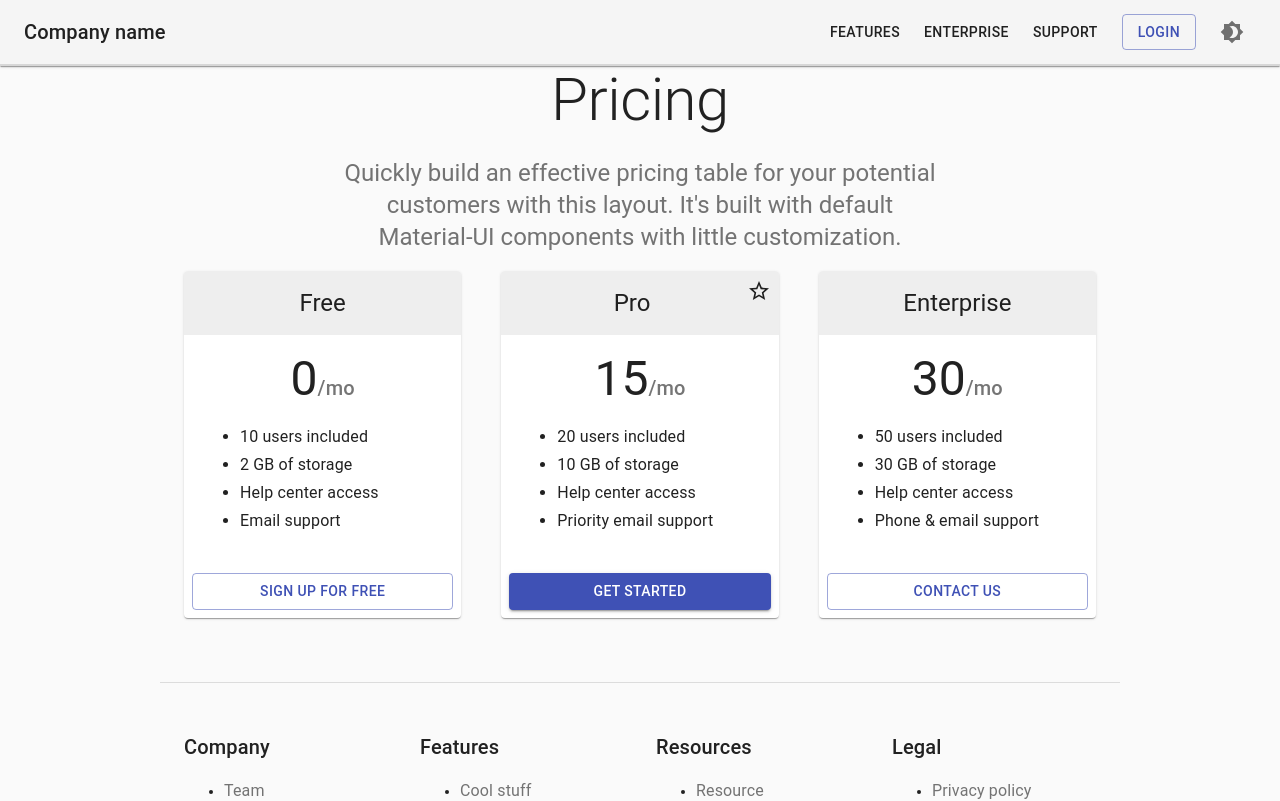
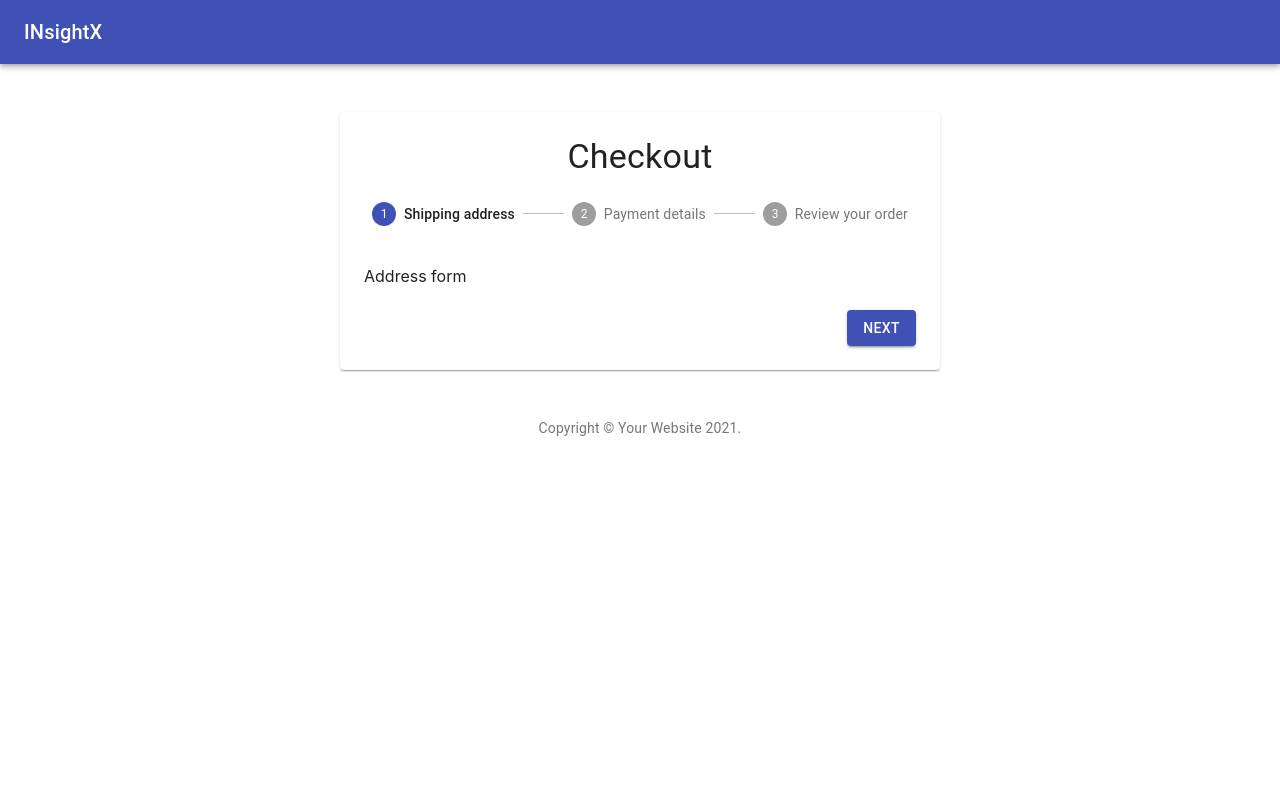
Before and after one commit to jyoti857/material_template, a React (Create React App) app: page / in a window 1280 px wide. Shown: the top 801 px of the page. Built offline with nearby package versions, Linux system fonts and the light colour scheme.

Commit message:
checkout

```diff
--- a/src/App.tsx
+++ b/src/App.tsx
@@ -4,6 +4,7 @@ import { darkTheme, lightTheme } from './appTheme';
 
 import Dashboard from './pages/getting-started/templates/dahboard/Dashboard'
 import Pricing from './pages/getting-started/templates/pricing/Pricing'
+import Checkout from './pages/getting-started/templates/checkout/Checkout'
 
 
 const  App: FC<any> = (props) => {
@@ -12,7 +13,8 @@ const  App: FC<any> = (props) => {
   return (
     <ThemeProvider theme = {theme}>
       {/* <Dashboard toggleTheme = {toggleTheme}/> */}
-      <Pricing toggleTheme={toggleTheme} />
+      {/* <Pricing toggleTheme={toggleTheme} /> */}
+      <Checkout />
     </ThemeProvider>
   );
 }
--- /dev/null
+++ b/src/pages/getting-started/templates/checkout/Checkout.tsx
@@ -0,0 +1,130 @@
+
+import { AppBar, Button, createStyles, makeStyles, Paper, Step, StepLabel, Stepper, Toolbar, Typography } from '@material-ui/core';
+import * as React from 'react';
+import { Copyright } from '../utils';
+
+const useStyles = makeStyles((theme) => createStyles({
+  appbar: {
+    position: 'relative'
+  },
+  layout: {
+    width: 'auto',
+    marginLeft: theme.spacing(2),
+    marginRight: theme.spacing(2),
+    [theme.breakpoints.up(600 + theme.spacing(2)*2)]:{
+      width: 600,
+      marginLeft: 'auto',
+      marginRight: 'auto',
+    },
+  },
+  paper: {
+    marginTop: theme.spacing(3),
+    marginBottom: theme.spacing(3),
+    padding: theme.spacing(2),
+    [theme.breakpoints.up(600 + theme.spacing(3)*2)]:{
+      marginTop: theme.spacing(6),
+      marginBottom: theme.spacing(6),
+      padding: theme.spacing(3),
+    }
+  },
+  stepper: {
+    padding: theme.spacing(3, 0, 5)
+  },
+  buttons:{
+    display: 'flex',
+    justifyContent: 'flex-end'
+  },
+  button: {
+    marginTop: theme.spacing(3),
+    marginLeft: theme.spacing(1)
+  }
+}))
+
+const steps = ['Shipping address', 'Payment details', 'Review your order'];
+const getStepContent = (step: number) => {
+  switch(step){
+    case 0:
+      return <div>Address form</div>
+    case 1:
+      return <div>Address form</div>
+    case 2:
+      return <div>Address form</div>
+    default:
+      throw new Error("unknown step")
+  }
+}
+interface CheckoutProps {
+}
+
+const Checkout: React.FC<CheckoutProps> = (props) => {
+  const classes = useStyles();
+  const [activeStep, setActiveStep] = React.useState(0)
+  const handleNext = () => setActiveStep(prevState => prevState+1)
+  const handleBack = () => setActiveStep(prevState => prevState-1)
+  return (
+    <React.Fragment>
+      <AppBar className={classes.appbar}>
+        <Toolbar>
+          <Typography color='inherit' variant='h6' noWrap>
+            INsightX
+          </Typography>
+        </Toolbar>
+      </AppBar>
+      <main className={classes.layout}>
+        <Paper className={classes.paper}>
+          <Typography component='h2' variant='h4' align='center'>
+            Checkout
+          </Typography>
+          <Stepper activeStep={activeStep} className={classes.stepper}>
+            {steps.map((step) => {
+              return(
+                <Step key={step}>
+                  <StepLabel>{step}</StepLabel>
+                </Step>
+              )
+            })}
+          </Stepper>
+          <React.Fragment>
+            {activeStep === steps.length ? (
+              <React.Fragment>
+                <Typography variant='h5' gutterBottom>
+                  Thank you for the order
+                </Typography>
+                <Typography variant='subtitle1'>
+                  Your order number is #2001539. We have emailed your order confirmation, and will
+                  send you an update when your order has shipped.
+                </Typography>
+              </React.Fragment>
+            ):(
+              <React.Fragment>
+
+                 {getStepContent(activeStep)}
+                <div className={classes.buttons}>
+                  {
+                    activeStep !==0 &&(
+                      <Button
+                        onClick={handleBack}
+                        className={classes.button}
+                      >Back</Button>
+                      )
+                    }
+                  <Button
+                    onClick={handleNext}
+                    color='primary'
+                    className={classes.button}
+                    variant='contained'
+                  >
+                    {activeStep === steps.length-1 ? 'Place Order': 'Next'}
+                  </Button>
+                </div>
+              </React.Fragment>
+            )}
+          </React.Fragment>
+        </Paper>
+        <Copyright />
+      </main>
+    </React.Fragment>
+  );
+};
+
+export default Checkout;
```
